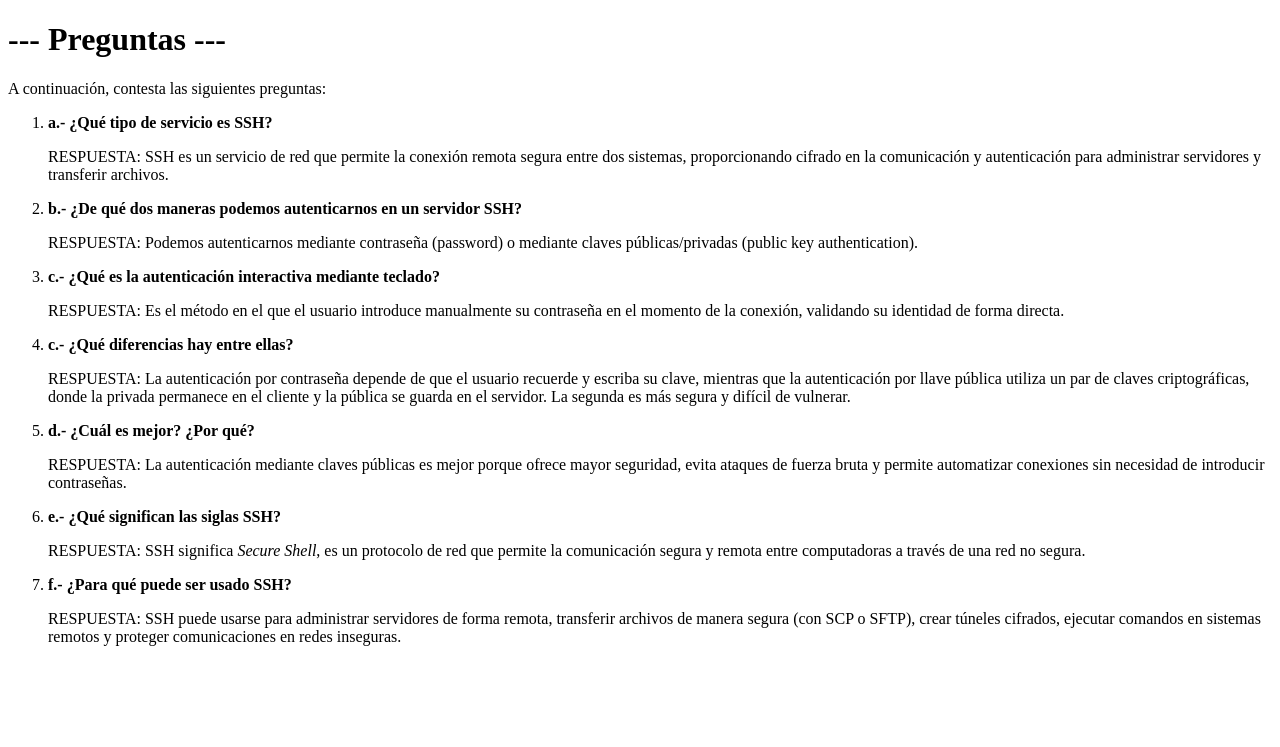
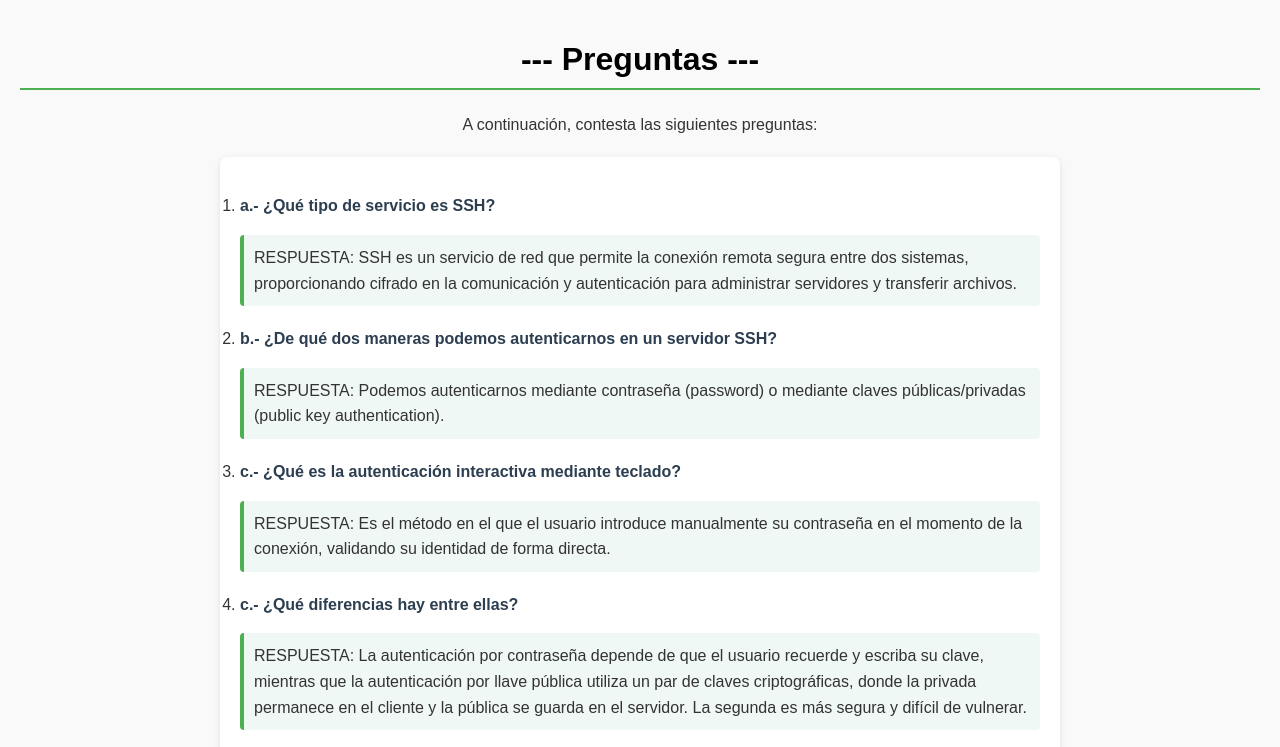
Before and after one commit to Mecoboy-C/ING.-Software-practica_SSH, a plain HTML site: page index.html in a window 1280 px wide. Shown: the top 747 px of the page. Drawn offline with Linux system fonts and the light colour scheme.

Commit message:
Se agrego un diseño a la página web

```diff
--- a/index.html
+++ b/index.html
@@ -3,11 +3,49 @@
 <head>
 	<meta charset="utf-8">
 	<meta name="viewport" content="width=device-width, initial-scale=1">
-	<title>Preguntas ssh en GitHub</title>
+	<title>Preguntas SSH en GitHub</title>
+	<style>
+		body {
+			font-family: Arial, Helvetica, sans-serif;
+			background-color: #f9f9f9;
+			color: #333;
+			margin: 0;
+			padding: 20px;
+		}
+		h1 {
+			text-align: center;
+			color: #000000;
+			border-bottom: 2px solid #4CAF50;
+			padding-bottom: 10px;
+		}
+		p {
+			line-height: 1.6;
+		}
+		ol {
+			max-width: 800px;
+			margin: 20px auto;
+			padding: 20px;
+			background: #fff;
+			border-radius: 8px;
+			box-shadow: 0 2px 6px rgba(0,0,0,0.1);
+		}
+		li {
+			margin-bottom: 20px;
+		}
+		li strong {
+			color: #2c3e50;
+		}
+		li p:last-child {
+			background: #f0f8f5;
+			padding: 10px;
+			border-left: 4px solid #4CAF50;
+			border-radius: 4px;
+		}
+	</style>
 </head>
 <body>
 	<h1>--- Preguntas ---</h1>
-		<p>A continuación, contesta las siguientes preguntas:</p>
+	<p style="text-align:center;">A continuación, contesta las siguientes preguntas:</p>
 
 	<ol>
 		<li>
@@ -39,6 +77,5 @@
 			<p>RESPUESTA: SSH puede usarse para administrar servidores de forma remota, transferir archivos de manera segura (con SCP o SFTP), crear túneles cifrados, ejecutar comandos en sistemas remotos y proteger comunicaciones en redes inseguras.</p>
 		</li>
 	</ol>
-
 </body>
 </html>
```
Lines whose indentation alone changed are shown as unchanged.
